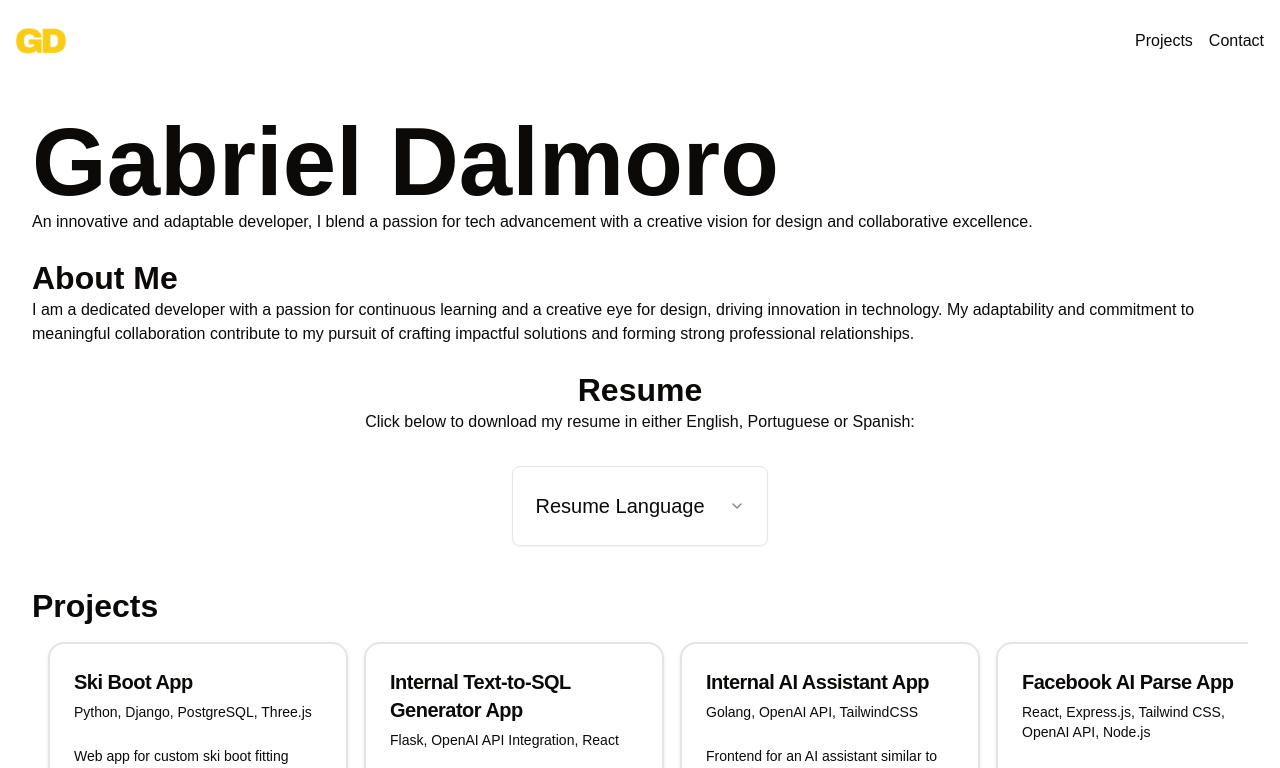
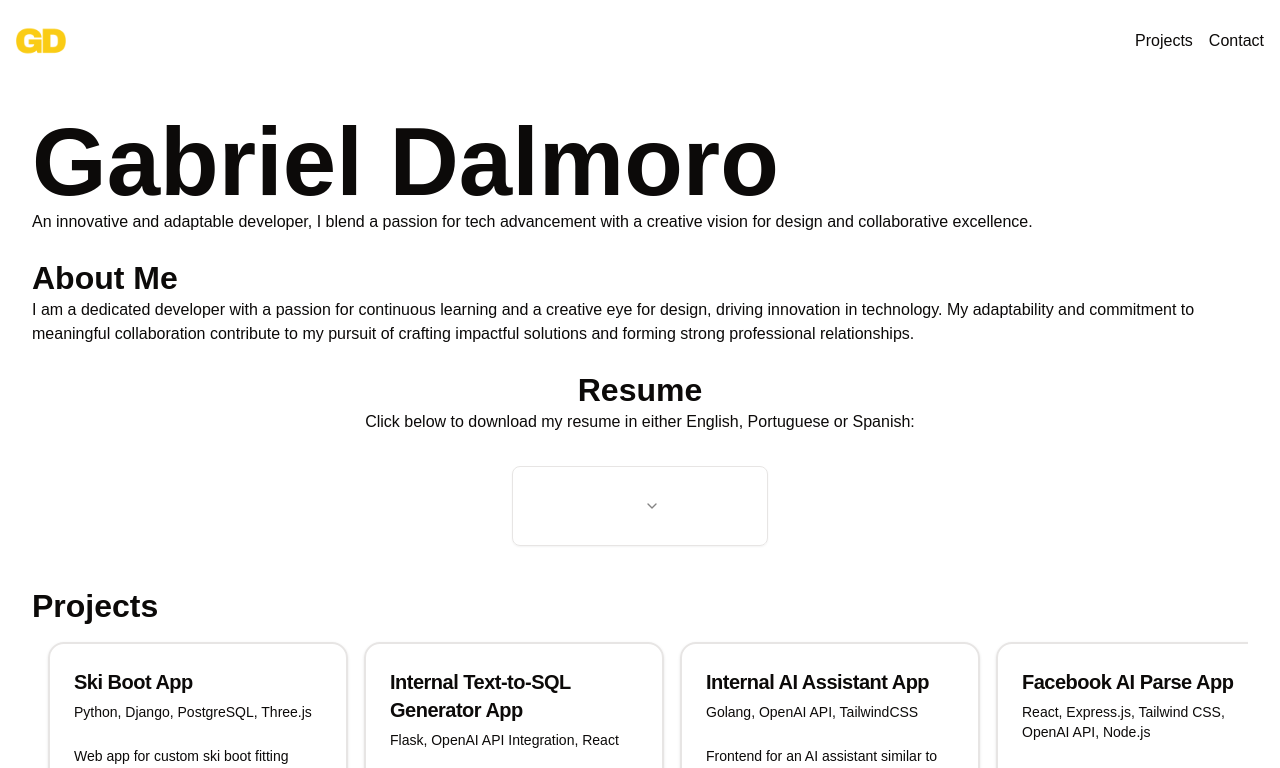
Before and after one commit to Gabriel-Dalmoro/my-website, a Next.js app: page / in a window 1280 px wide. Shown: the top 768 px of the page. Built offline with nearby package versions, Linux system fonts and the light colour scheme.

Commit message:
styling changes

```diff
--- a/components/ResumeDropdown.tsx
+++ b/components/ResumeDropdown.tsx
@@ -9,7 +9,7 @@ import {
 } from "@/components/ui/select";
 import { textContent } from "@/lib/content";
 
-export default function ResumeDropdown() {
+export default function ResumeDropdown({ language }) {
   const handleDownload = (value: "english" | "portuguese" | "spanish") => {
     const fileUrl = textContent.english.resumeFiles[value];
     if (fileUrl) {
@@ -20,9 +20,11 @@ export default function ResumeDropdown() {
   return (
     <Select onValueChange={handleDownload}>
       <SelectTrigger className="mt-2 h-20 w-64 justify-center gap-6 text-lg">
-        <SelectValue className="" placeholder="Resume Language" />
+        <SelectValue className="">
+          <p>{language}</p>
+        </SelectValue>
       </SelectTrigger>
-      <SelectContent>
+      <SelectContent className="bg-background">
         <SelectItem value="english">
           {textContent.english.languages[0]}
         </SelectItem>
```
